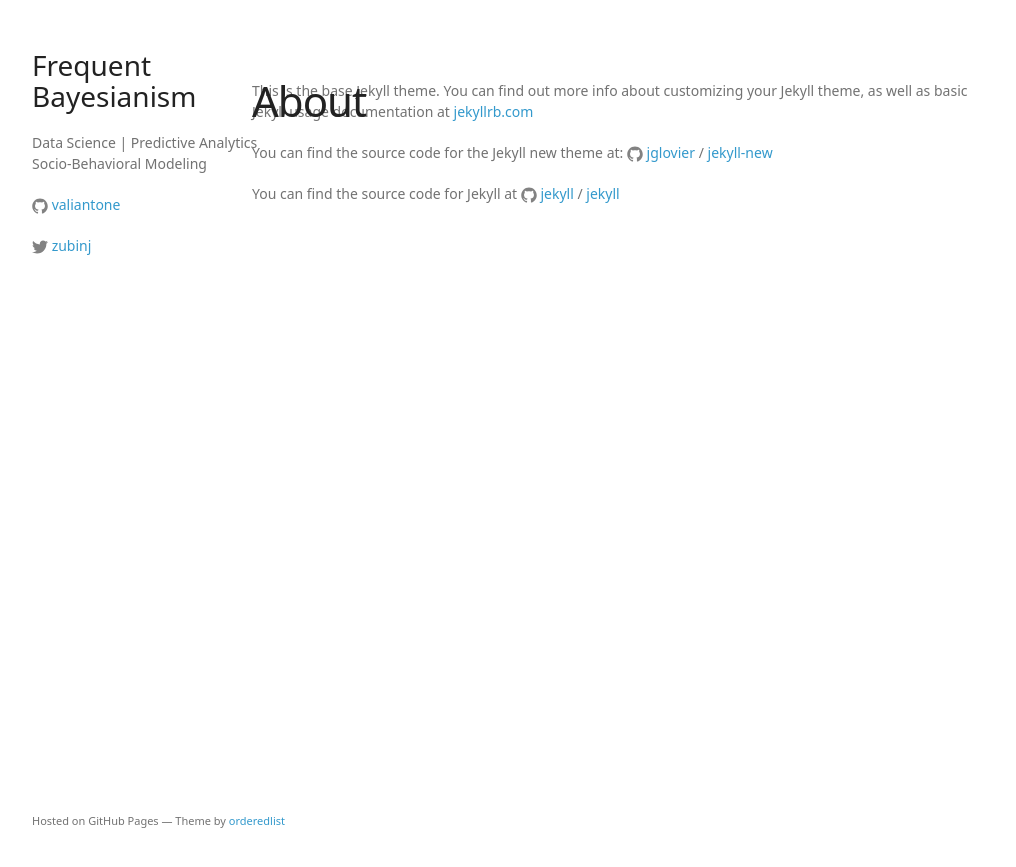
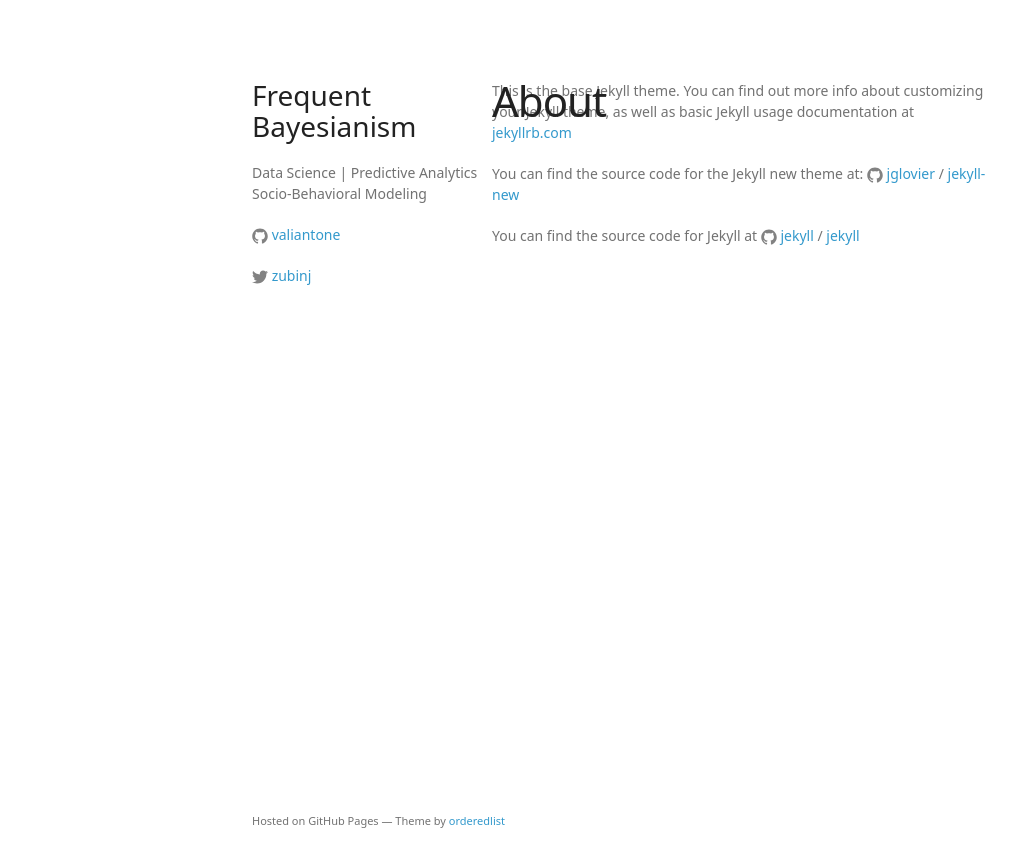
Before and after one commit to valiantone/valiantone.github.io, a Jekyll site: the page built from about.md, in a window 1280 px wide. Shown: the top 867 px of the page, without its empty margins (18-1034 px from the left). Built offline with Jekyll 4.4.1, drawn with Linux system fonts in a browser that asks for light colours; some web fonts are replaced.

Commit message:
adding changes from minimalist theme

```diff
--- a/_layouts/default.html
+++ b/_layouts/default.html
@@ -4,17 +4,16 @@
   {% include head.html %}
 
   <body>
-
-    {% include header.html %}
-
     <div class="page-content">
       <div class="wrapper">
-        {{ content }}
+        {% include header.html %}
+        <section>
+          <div class="triger">
+            {{ content }}
+          </div>
+        </section>
+        {% include footer.html %}
       </div>
     </div>
-
-    {% include footer.html %}
-
   </body>
-
 </html>
```
